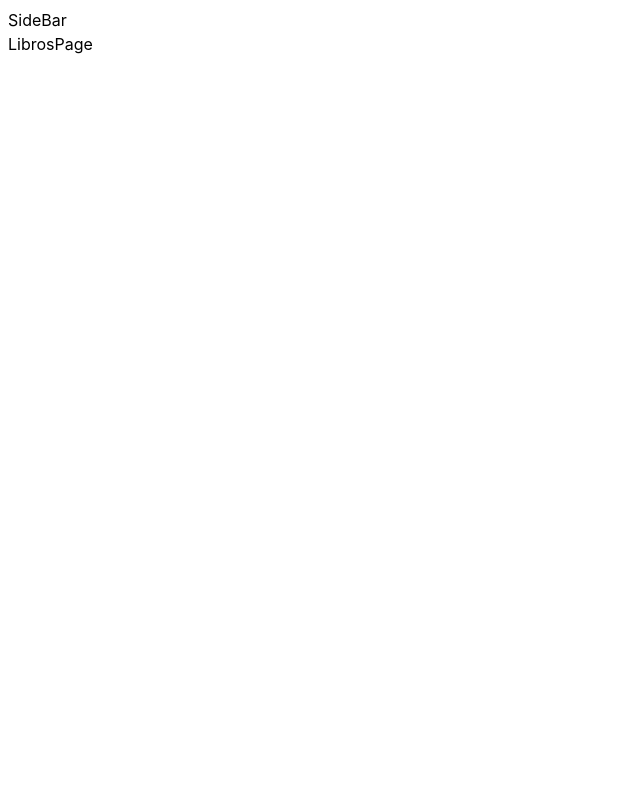
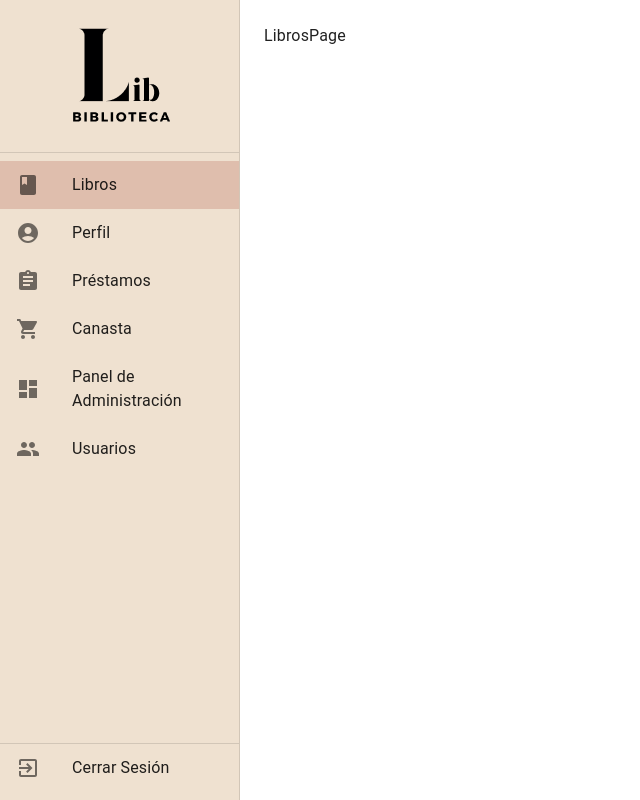
Before and after one commit to AlwinD17/GestLib, a React (Vite) app in the folder client/: page /libros in a window 1280 px wide. Shown: the whole page, without its empty margins (0-640 px from the left). Built offline with nearby package versions, Linux system fonts and the light colour scheme.

Commit message:
SideBar v1

```diff
--- a/client/src/Components/SideBar/SideBar.jsx
+++ b/client/src/Components/SideBar/SideBar.jsx
@@ -1,12 +1,148 @@
-import {Outlet} from "react-router-dom";
-import React from 'react'
+import React, { useState } from "react";
+import { Outlet, useNavigate } from "react-router-dom";
+import Box from "@mui/material/Box";
+import Drawer from "@mui/material/Drawer";
+import CssBaseline from "@mui/material/CssBaseline";
+import Toolbar from "@mui/material/Toolbar";
+import List from "@mui/material/List";
+import Typography from "@mui/material/Typography";
+import Divider from "@mui/material/Divider";
+import ListItem from "@mui/material/ListItem";
+import ListItemButton from "@mui/material/ListItemButton";
+import ListItemIcon from "@mui/material/ListItemIcon";
+import ListItemText from "@mui/material/ListItemText";
+import BookIcon from "@mui/icons-material/Book";
+import AccountCircleIcon from "@mui/icons-material/AccountCircle";
+import AssignmentIcon from "@mui/icons-material/Assignment";
+import ShoppingCartIcon from "@mui/icons-material/ShoppingCart";
+import DashboardIcon from "@mui/icons-material/Dashboard";
+import PeopleIcon from "@mui/icons-material/People";
+import ExitToAppIcon from "@mui/icons-material/ExitToApp";
+import logo from "../../assets/logo.png";
+const drawerWidth = 240;
 
 export const SideBar = () => {
+  const navigate = useNavigate();
+  const [selectedItem, setSelectedItem] = useState("/libros");
+
+  const handleItemClick = (route) => {
+    navigate(route);
+    setSelectedItem(route);
+  };
+
   return (
-    <>
-        <div>SideBar</div>
+    <Box sx={{ display: "flex" }}>
+      <CssBaseline />
+      <Drawer
+        sx={{
+          width: drawerWidth,
+          flexShrink: 0,
+          "& .MuiDrawer-paper": {
+            width: drawerWidth,
+            boxSizing: "border-box",
+            backgroundColor: "#EFE1D0",
+          },
+        }}
+        variant="permanent"
+        anchor="left"
+      >
+        <Toolbar sx={{ display: "flex", justifyContent: "center", alignItems: "center" }}>
+          <img
+            src={logo}
+            alt="Library Logo"
+            // style={{ maxWidth: "100%", height: "auto" }}
+          />
+        </Toolbar>
+        <Divider />
+        <List>
+          <ListItem disablePadding>
+            <ListItemButton
+              onClick={() => handleItemClick("/libros")}
+              sx={selectedItem === "/libros" ? { backgroundColor: "#DFBEAD" } : null}
+            >
+              <ListItemIcon>
+                <BookIcon />
+              </ListItemIcon>
+              <ListItemText primary="Libros" />
+            </ListItemButton>
+          </ListItem>
+          <ListItem disablePadding>
+            <ListItemButton
+              onClick={() => handleItemClick("/perfil")}
+              sx={selectedItem === "/perfil" ? { backgroundColor: "#DFBEAD" } : null}
+            >
+              <ListItemIcon>
+                <AccountCircleIcon />
+              </ListItemIcon>
+              <ListItemText primary="Perfil" />
+            </ListItemButton>
+          </ListItem>
+          <ListItem disablePadding>
+            <ListItemButton
+              onClick={() => handleItemClick("/prestamos")}
+              sx={selectedItem === "/prestamos" ? { backgroundColor: "#DFBEAD" } : null}
+            >
+              <ListItemIcon>
+                <AssignmentIcon />
+              </ListItemIcon>
+              <ListItemText primary="Préstamos" />
+            </ListItemButton>
+          </ListItem>
+          <ListItem disablePadding>
+            <ListItemButton
+              onClick={() => handleItemClick("/canasta")}
+              sx={selectedItem === "/canasta" ? { backgroundColor: "#DFBEAD" } : null}
+            >
+              <ListItemIcon>
+                <ShoppingCartIcon />
+              </ListItemIcon>
+              <ListItemText primary="Canasta" />
+            </ListItemButton>
+          </ListItem>
+          <ListItem disablePadding>
+            <ListItemButton
+              onClick={() => handleItemClick("/panel-administracion")}
+              sx={selectedItem === "/panel-administracion" ? { backgroundColor: "#DFBEAD" } : null}
+            >
+              <ListItemIcon>
+                <DashboardIcon />
+              </ListItemIcon>
+              <ListItemText primary="Panel de Administración" />
+            </ListItemButton>
+          </ListItem>
+          <ListItem disablePadding>
+            <ListItemButton
+              onClick={() => handleItemClick("/usuarios")}
+              sx={selectedItem === "/usuarios" ? { backgroundColor: "#DFBEAD" } : null}
+            >
+              <ListItemIcon>
+                <PeopleIcon />
+              </ListItemIcon>
+              <ListItemText primary="Usuarios" />
+            </ListItemButton>
+          </ListItem>
+        </List>
 
-        <Outlet></Outlet>
-    </>
-  )
-}
+        <List sx={{ marginTop: 'auto' }}>
+        <Divider />
+          <ListItem disablePadding>
+            <ListItemButton
+
+            >
+              <ListItemIcon>
+                <ExitToAppIcon />
+              </ListItemIcon>
+              <ListItemText primary="Cerrar Sesión" />
+            </ListItemButton>
+          </ListItem>
+        </List>
+      </Drawer>
+      <Box
+        component="main"
+        sx={{ flexGrow: 1, bgcolor: "background.default", p: 3 }}
+      >
+        <Outlet />
+      </Box>
+    </Box>
+  );
+};
```
Also changed, not shown: client/src/assets/logo.png (added).
